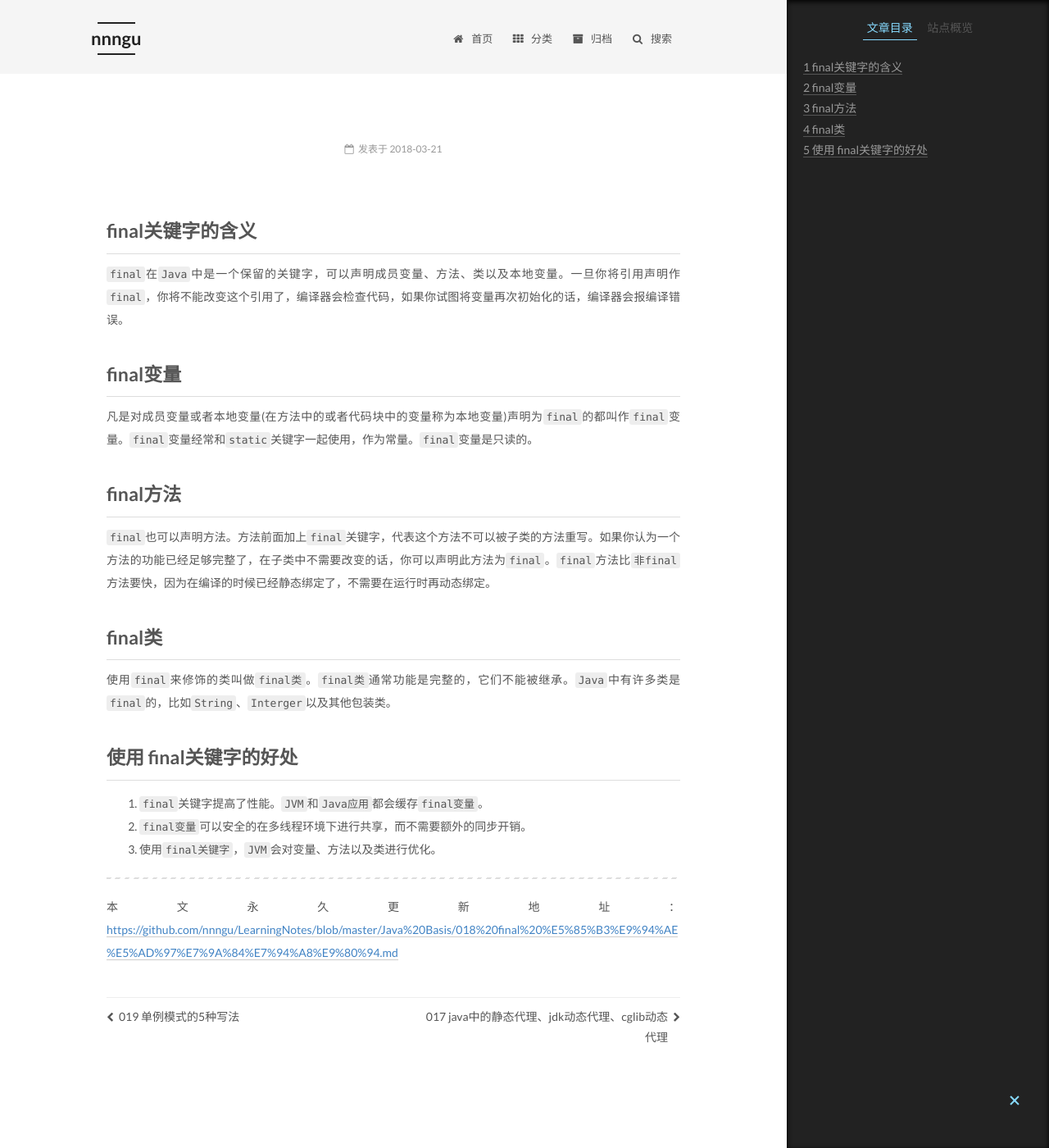
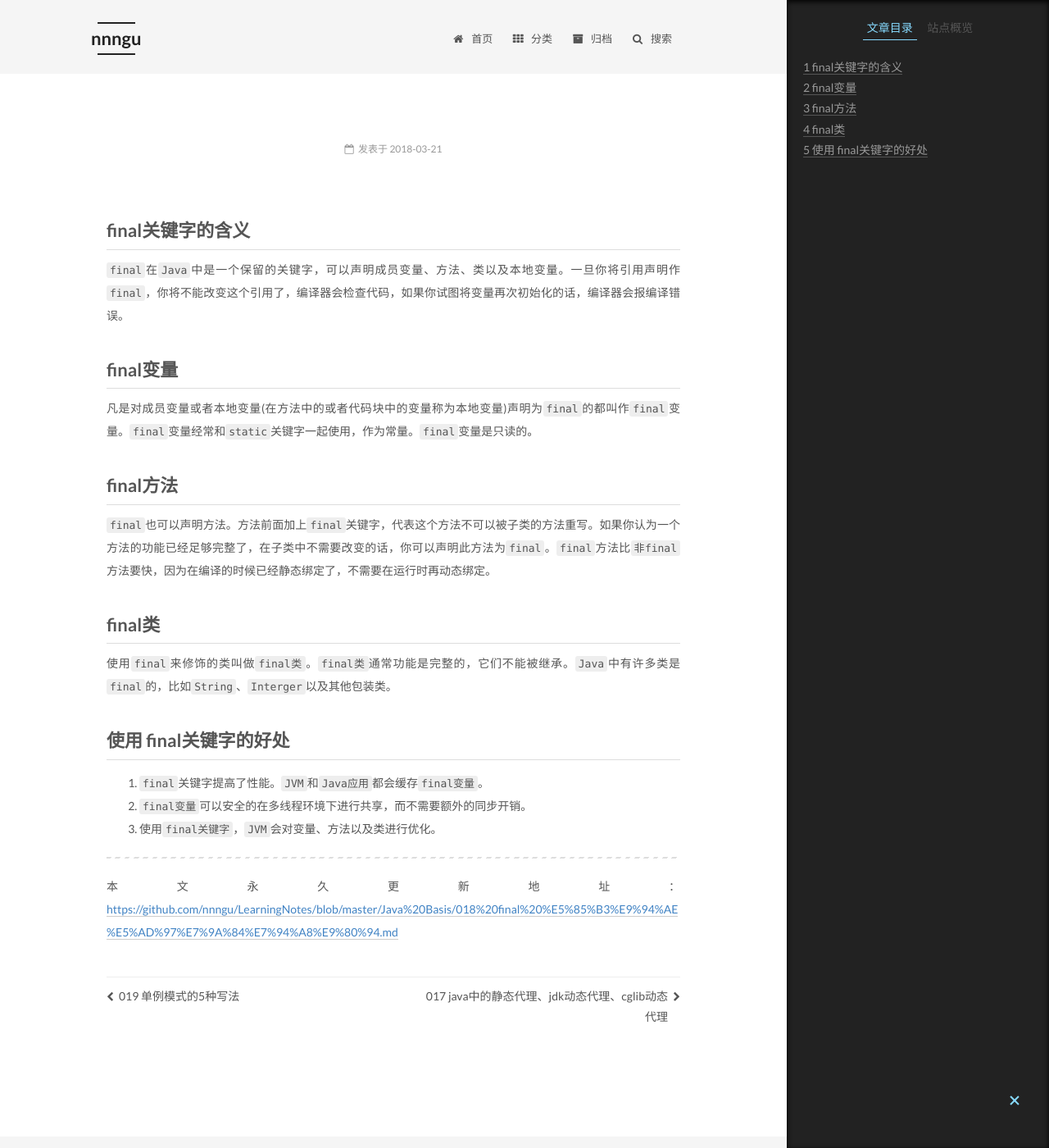
Before and after one commit to nnngu/LearningNotes, a Jekyll site: the page built from _posts/2017-04-18-018 final 关键字的用途.md, in a window 1280 px wide and 1400 px high. Shown: the whole window at 82% size. Built offline with Jekyll 4.4.1, drawn with Linux system fonts in a browser that asks for light colours.

Commit message:
Update custom.scss

```diff
--- a/_sass/_custom/custom.scss
+++ b/_sass/_custom/custom.scss
@@ -1,8 +1,7 @@
 // Custom styles.
 .post-body h2 {
 	border-bottom: 1px solid #ddd;
-    padding-bottom: 10px;
-    font-size: 23px;
+    	padding-bottom: 0.3em;
 }
 .post-body p a {
 	color: #4183c4;
```
